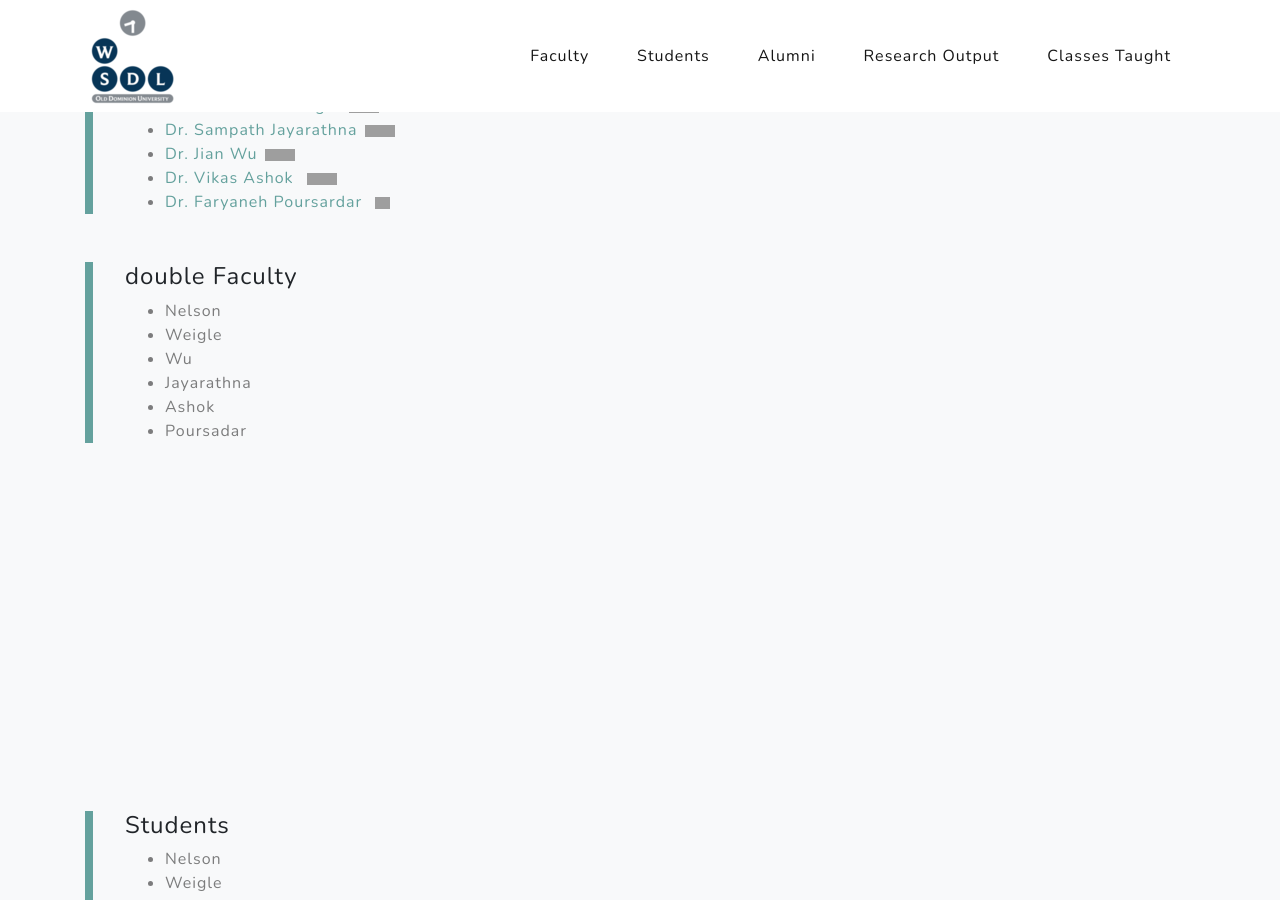
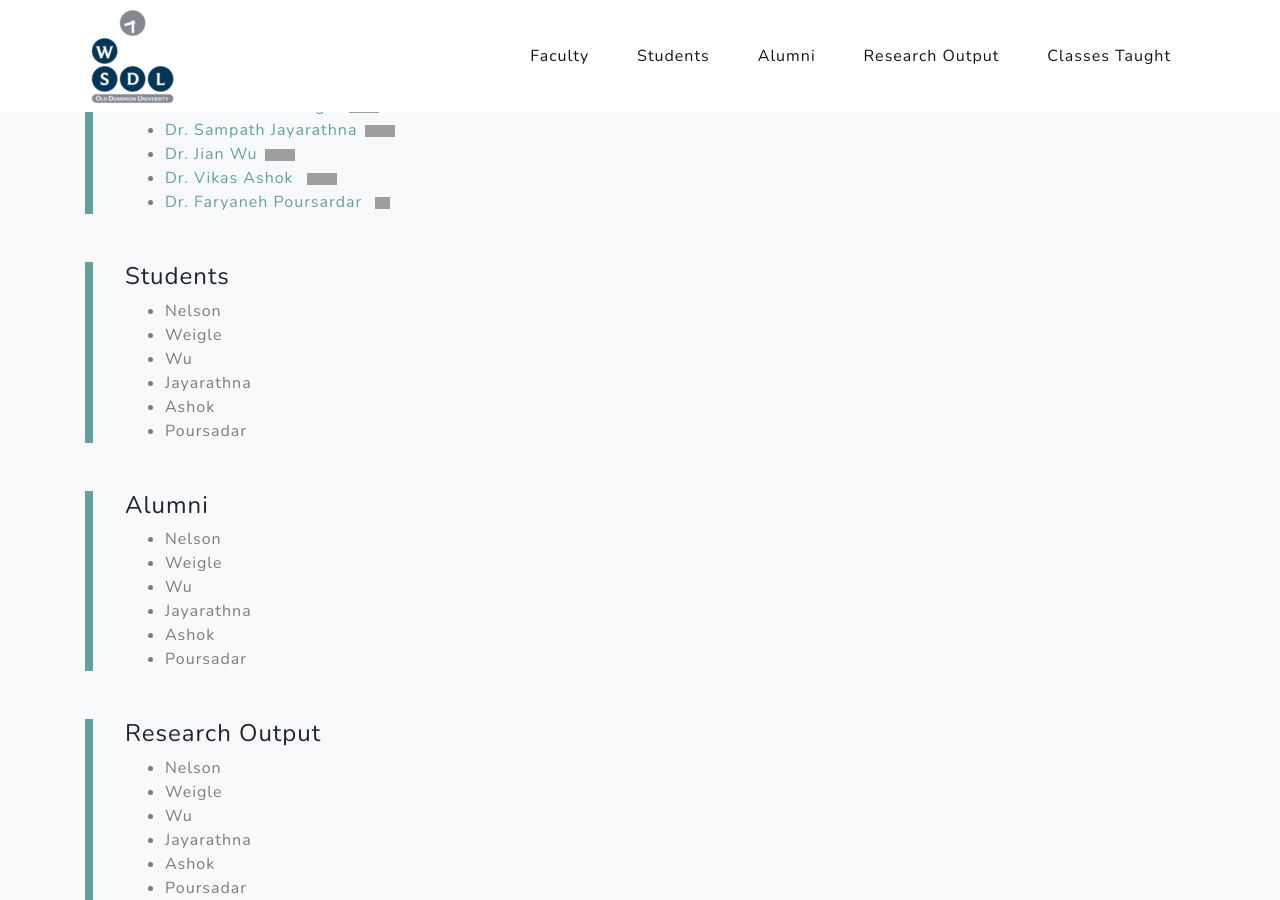
Before and after one commit to oduwsdl/oduwsdl.github.io, a Jekyll site: the page built from index.html, in a window 1280 px wide and 900 px high, scrolled down 1027 px. Built offline with Jekyll 4.4.1, drawn with Linux system fonts in a browser that asks for light colours; nearby versions of some CDN libraries; grey boxes are pictures that could not be loaded.

Commit message:
Update index.html

```diff
--- a/index.html
+++ b/index.html
@@ -18,7 +18,7 @@ permalink: /
 
 
   <!-- Faculty Section -->
-  <section id="Faculty" class="projects-section bg-light">
+  <section  class="projects-section bg-light">
     <div class="container">
 
       <!-- Faculty Project Row -->
@@ -26,7 +26,7 @@ permalink: /
 
         <div class="col-xl-4 col-lg-5">
           <div class="featured-text text-center text-lg-left">
-            <h4>Faculty</h4>
+            <h4 id="Faculty" >Faculty</h4>
 
             <ul class="text-black-50 mb-0">
 <li><a class='urllink' href='http://www.cs.odu.edu/~mln' rel='nofollow'>Dr. Michael L. Nelson</a><span  style='margin-left: 0.5em;'><a class='urllink' href='https://twitter.com/phonedude_mln' rel='nofollow'><img width='15' src='https://ws-dl.cs.odu.edu/uploads/Main/whoIsAPrettyBird_YesYouAre.png' alt='' /></a></span><a class='urllink' href='http://scholar.google.com/citations?user=oWQaPnwAAAAJ' rel='nofollow'><img width='15' src='https://ws-dl.cs.odu.edu/uploads/Main/scholarLogo.png' alt='' /></a></li>
@@ -42,12 +42,76 @@ permalink: /
         </div>
       </div>
 
-      <!-- duplicate  Row -->
+      <!-- Featured Project Row -->
       <div class="row align-items-center no-gutters mb-4 mb-lg-5">
 
         <div class="col-xl-4 col-lg-5">
           <div class="featured-text text-center text-lg-left">
-            <h4>double Faculty</h4>
+            <h4 id="Students" >Students</h4>
+
+            <ul class="text-black-50 mb-0">
+              <li>Nelson</li>
+              <li>Weigle</li>
+              <li>Wu</li>
+              <li>Jayarathna</li>
+              <li>Ashok</li>
+              <li>Poursadar</li>
+
+            </ul>
+
+          </div>
+        </div>
+      </div>
+
+
+      <!-- Featured Project Row -->
+      <div class="row align-items-center no-gutters mb-4 mb-lg-5">
+
+        <div class="col-xl-4 col-lg-5">
+          <div class="featured-text text-center text-lg-left">
+            <h4 id="Alumni" >Alumni</h4>
+
+            <ul class="text-black-50 mb-0">
+              <li>Nelson</li>
+              <li>Weigle</li>
+              <li>Wu</li>
+              <li>Jayarathna</li>
+              <li>Ashok</li>
+              <li>Poursadar</li>
+
+            </ul>
+
+          </div>
+        </div>
+      </div>
+
+      <div class="row align-items-center no-gutters mb-4 mb-lg-5">
+
+        <div class="col-xl-4 col-lg-5">
+          <div class="featured-text text-center text-lg-left">
+            <h4 id="Research">Research Output</h4>
+
+            <ul class="text-black-50 mb-0">
+              <li>Nelson</li>
+              <li>Weigle</li>
+              <li>Wu</li>
+              <li>Jayarathna</li>
+              <li>Ashok</li>
+              <li>Poursadar</li>
+
+            </ul>
+
+          </div>
+        </div>
+      </div>
+
+
+      <!-- Featured Project Row -->
+      <div class="row align-items-center no-gutters mb-4 mb-lg-5">
+
+        <div class="col-xl-4 col-lg-5">
+          <div class="featured-text text-center text-lg-left">
+            <h4 id="Classes" >Classes Taught</h4>
 
             <ul class="text-black-50 mb-0">
               <li>Nelson</li>
@@ -64,107 +128,3 @@ permalink: /
       </div>
 
   </section>
-
-  <section id="Students" class="projects-section bg-light">
-    <div class="container">
-
-      <!-- Featured Project Row -->
-      <div class="row align-items-center no-gutters mb-4 mb-lg-5">
-
-        <div class="col-xl-4 col-lg-5">
-          <div class="featured-text text-center text-lg-left">
-            <h4>Students</h4>
-
-            <ul class="text-black-50 mb-0">
-              <li>Nelson</li>
-              <li>Weigle</li>
-              <li>Wu</li>
-              <li>Jayarathna</li>
-              <li>Ashok</li>
-              <li>Poursadar</li>
-
-            </ul>
-
-          </div>
-        </div>
-      </div>
-
-  </section>
-
-  <section id="Alumni" class="projects-section bg-light">
-    <div class="container">
-
-      <!-- Featured Project Row -->
-      <div class="row align-items-center no-gutters mb-4 mb-lg-5">
-
-        <div class="col-xl-4 col-lg-5">
-          <div class="featured-text text-center text-lg-left">
-            <h4>Alumni</h4>
-
-            <ul class="text-black-50 mb-0">
-              <li>Nelson</li>
-              <li>Weigle</li>
-              <li>Wu</li>
-              <li>Jayarathna</li>
-              <li>Ashok</li>
-              <li>Poursadar</li>
-
-            </ul>
-
-          </div>
-        </div>
-      </div>
-
-  </section>
-
-  <section id="Research" class="projects-section bg-light">
-    <div class="container">
-
-      <!-- Featured Project Row -->
-      <div class="row align-items-center no-gutters mb-4 mb-lg-5">
-
-        <div class="col-xl-4 col-lg-5">
-          <div class="featured-text text-center text-lg-left">
-            <h4>Research Output</h4>
-
-            <ul class="text-black-50 mb-0">
-              <li>Nelson</li>
-              <li>Weigle</li>
-              <li>Wu</li>
-              <li>Jayarathna</li>
-              <li>Ashok</li>
-              <li>Poursadar</li>
-
-            </ul>
-
-          </div>
-        </div>
-      </div>
-
-  </section>
-
-  <section id="Classes" class="projects-section bg-light">
-    <div class="container">
-
-      <!-- Featured Project Row -->
-      <div class="row align-items-center no-gutters mb-4 mb-lg-5">
-
-        <div class="col-xl-4 col-lg-5">
-          <div class="featured-text text-center text-lg-left">
-            <h4>Classes Taught</h4>
-
-            <ul class="text-black-50 mb-0">
-              <li>Nelson</li>
-              <li>Weigle</li>
-              <li>Wu</li>
-              <li>Jayarathna</li>
-              <li>Ashok</li>
-              <li>Poursadar</li>
-
-            </ul>
-
-          </div>
-        </div>
-      </div>
-
-  </section>
```
